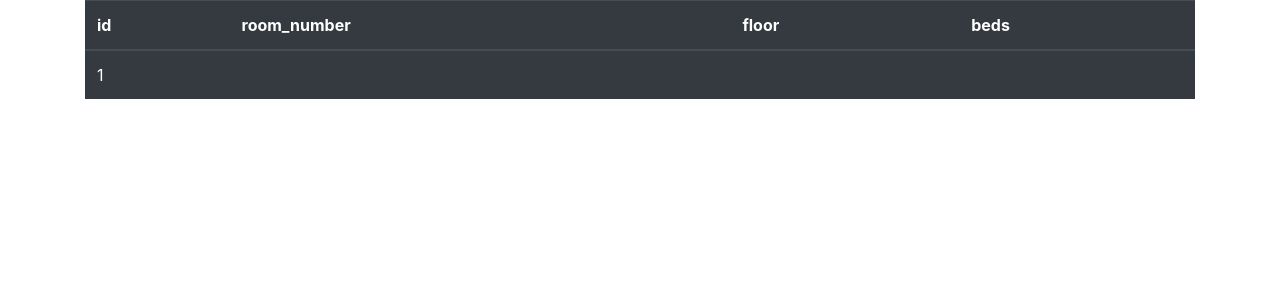
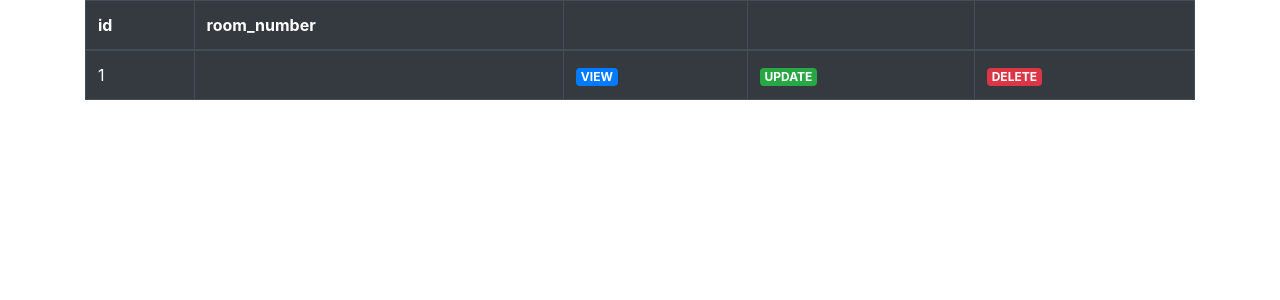
Before and after one commit to FrancescoPandolfi/php-hotel-crud, a PHP site: page / in a window 1280 px wide. Shown: the top 300 px of the page. Run offline with PHP 8.4, Linux system fonts and the light colour scheme; tables that the repository leaves empty or names only in its code hold one stand-in row (values such as "Sample post"); data that the repository does not hold is empty.

Commit message:
index.php table

```diff
--- a/index.php
+++ b/index.php
@@ -20,25 +20,31 @@ include 'database.php'
       <div class="col-12">
 
 
-        <table class="table table-dark">
+        <table class="table table-dark table-bordered">
           <thead>
             <tr>
               <th scope="col">id</th>
               <th scope="col">room_number</th>
-              <th scope="col">floor</th>
-              <th scope="col">beds</th>
+              <th scope="col"></th>
+              <th scope="col"></th>
+              <th scope="col"></th>
             </tr>
           </thead>
           <tbody>
 
-          <?php foreach ($results as $value): ?>
-            <tr>
-              <td><?=$value['id']?></td>
-              <td><?=$value['room_number']?></td>
-              <td><?=$value['floor']?></td>
-              <td><?=$value['beds']?></td>
-            </tr>
-          <?php endforeach ?>
+
+          <?php  if (!empty($results)) {
+             foreach ($results as $room): ?>
+              <tr>
+                <td><?=$room['id']?></td>
+                <td><?=$room['room_number']?></td>
+                <td><a class="badge badge-primary" href="">VIEW</a></td>
+                <td><a class="badge badge-success" href="">UPDATE</a></td>
+                <td><a class="badge badge-danger" href="">DELETE</a></td>
+              </tr>
+             <?php endforeach;
+          }?>
+
 
           </tbody>
         </table>
```
